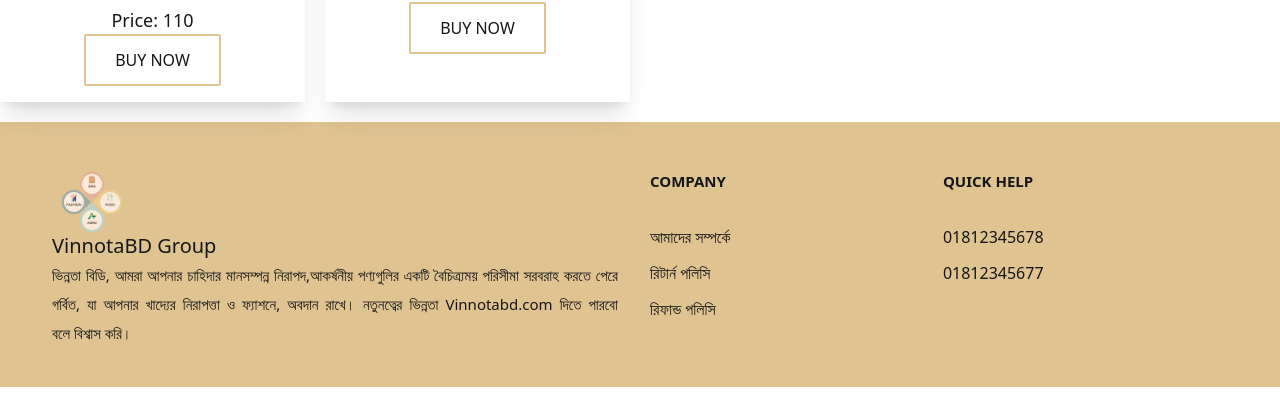
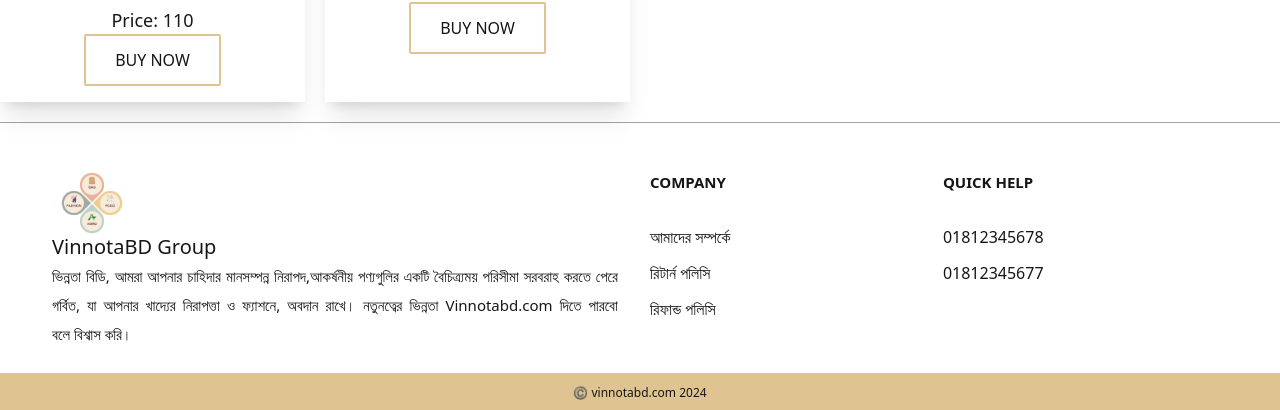
Before and after one commit to shahadat52/Bag-house-client, a React (Vite) app: page / in a window 1280 px wide. Shown: the part 1798-2208 px from the top of the page. Before the commit the page ends 2185 px from the top, so only its background shows below. Built offline with nearby package versions, Linux system fonts and the light colour scheme.

Commit message:
footer updated

```diff
--- a/src/pages/Footer.tsx
+++ b/src/pages/Footer.tsx
@@ -1,7 +1,10 @@
 
 const Footer = () => {
     return (
-        <footer className=" grid grid-cols-2 gap-5 bg-primary  p-10 mt-5">
+        <>
+            <div className="mt-5 bg-gray-400 h-[0.8px]"> </div>
+            <footer className=" grid grid-cols-2 gap-5 bg-white  p-10 ">
+
                 <aside className="px-3">
 
                     <img
@@ -32,6 +35,8 @@ const Footer = () => {
                     </div>
                 </div>
             </footer>
+            <div className="flex justify-center w-full h-10 bg-primary mt-[-15px]"> <p className="text-center font-extralight text-xs my-auto lowercase">©️ VinnotaBD.Com 2024</p></div>
+        </>
     );
 };
 
```
Lines whose indentation alone changed are shown as unchanged.
